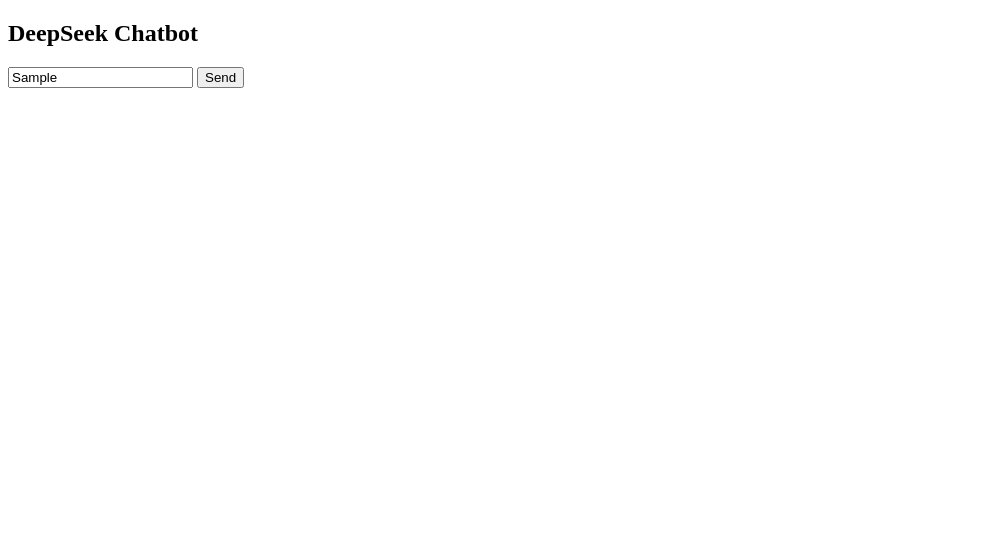
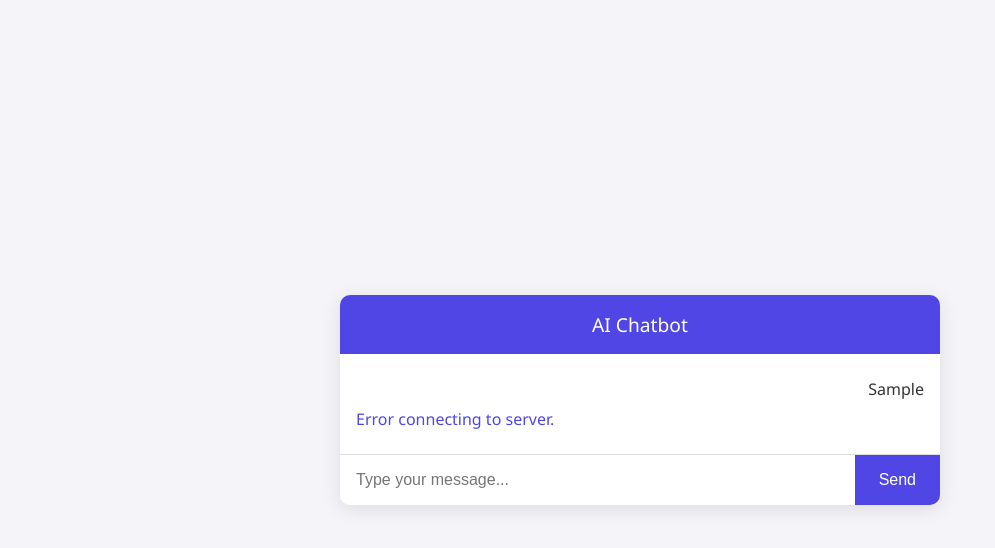
Before and after one commit to FettesSchwein/FettesSchwein.github.io, a plain HTML site: page index.html in a window 1280 px wide. Both pictures are taken after typing "Sample" into the empty fields and a click on the button "Send". Shown: the whole page, without its empty margins (0-995 px from the left). Drawn offline with Linux system fonts and the light colour scheme; no server answers.

Commit message:
Update index.html

```diff
--- a/index.html
+++ b/index.html
@@ -1,27 +1,133 @@
 <!DOCTYPE html>
-<html>
+<html lang="en">
 <head>
-    <title>DeepSeek Chatbot</title>
-    <script>
-        async function sendMessage() {
-            let userMessage = document.getElementById("userInput").value;
-            let responseBox = document.getElementById("response");
+  <meta charset="UTF-8">
+  <title>AI Chatbot</title>
+  <meta name="viewport" content="width=device-width, initial-scale=1.0">
+  <style>
+    body {
+      font-family: 'Segoe UI', Tahoma, Geneva, Verdana, sans-serif;
+      background: #f4f4f9;
+      margin: 0;
+      padding: 0;
+      display: flex;
+      justify-content: center;
+      align-items: center;
+      height: 100vh;
+    }
 
-            let response = await fetch("http://localhost:8000/chat", {
-                method: "POST",
-                headers: { "Content-Type": "application/json" },
-                body: JSON.stringify({ query: userMessage })
-            });
+    .chat-container {
+      background: white;
+      width: 90%;
+      max-width: 600px;
+      box-shadow: 0 4px 20px rgba(0, 0, 0, 0.1);
+      border-radius: 10px;
+      overflow: hidden;
+      display: flex;
+      flex-direction: column;
+    }
 
-            let data = await response.json();
-            responseBox.innerText = "Bot: " + (data.response || "Error contacting API");
-        }
-    </script>
+    .chat-header {
+      background: #4f46e5;
+      color: white;
+      padding: 1rem;
+      text-align: center;
+      font-size: 1.2rem;
+    }
+
+    .chat-messages {
+      flex-grow: 1;
+      padding: 1rem;
+      overflow-y: auto;
+    }
+
+    .chat-messages p {
+      margin: 0.5rem 0;
+    }
+
+    .user-msg {
+      text-align: right;
+      color: #333;
+    }
+
+    .bot-msg {
+      text-align: left;
+      color: #4f46e5;
+    }
+
+    form {
+      display: flex;
+      border-top: 1px solid #ddd;
+    }
+
+    input[type="text"] {
+      flex: 1;
+      padding: 1rem;
+      border: none;
+      font-size: 1rem;
+      outline: none;
+    }
+
+    button {
+      padding: 1rem 1.5rem;
+      border: none;
+      background: #4f46e5;
+      color: white;
+      cursor: pointer;
+      font-size: 1rem;
+      transition: background 0.2s;
+    }
+
+    button:hover {
+      background: #3730a3;
+    }
+  </style>
 </head>
 <body>
-    <h2>DeepSeek Chatbot</h2>
-    <input type="text" id="userInput" placeholder="Ask me something..." />
-    <button onclick="sendMessage()">Send</button>
-    <p id="response"></p>
+
+<div class="chat-container">
+  <div class="chat-header">AI Chatbot</div>
+  <div class="chat-messages" id="chat-box"></div>
+  <form id="chat-form">
+    <input type="text" id="user-input" placeholder="Type your message..." required />
+    <button type="submit">Send</button>
+  </form>
+</div>
+
+<script>
+  const form = document.getElementById('chat-form');
+  const input = document.getElementById('user-input');
+  const chatBox = document.getElementById('chat-box');
+
+  form.addEventListener('submit', async (e) => {
+    e.preventDefault();
+    const userText = input.value;
+    addMessage(userText, 'user-msg');
+    input.value = '';
+
+    try {
+      const res = await fetch('/chat', {
+        method: 'POST',
+        headers: { 'Content-Type': 'application/json' },
+        body: JSON.stringify({ message: userText })
+      });
+
+      const data = await res.json();
+      const reply = data.response || data.error || "Something went wrong.";
+      addMessage(reply, 'bot-msg');
+    } catch (err) {
+      addMessage("Error connecting to server.", 'bot-msg');
+    }
+  });
+
+  function addMessage(text, className) {
+    const msg = document.createElement('p');
+    msg.className = className;
+    msg.textContent = text;
+    chatBox.appendChild(msg);
+    chatBox.scrollTop = chatBox.scrollHeight;
+  }
+</script>
+
 </body>
 </html>
```
